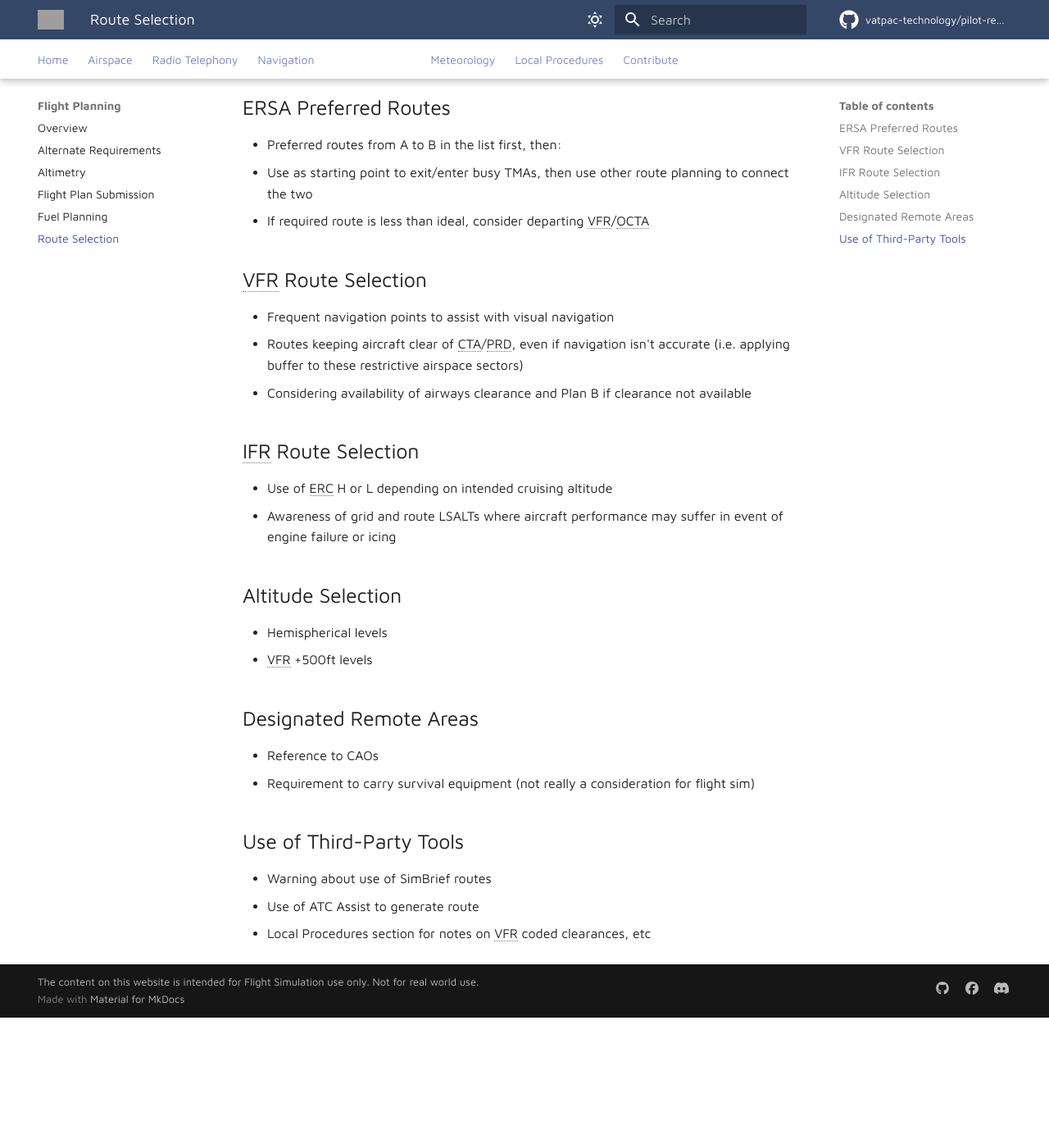
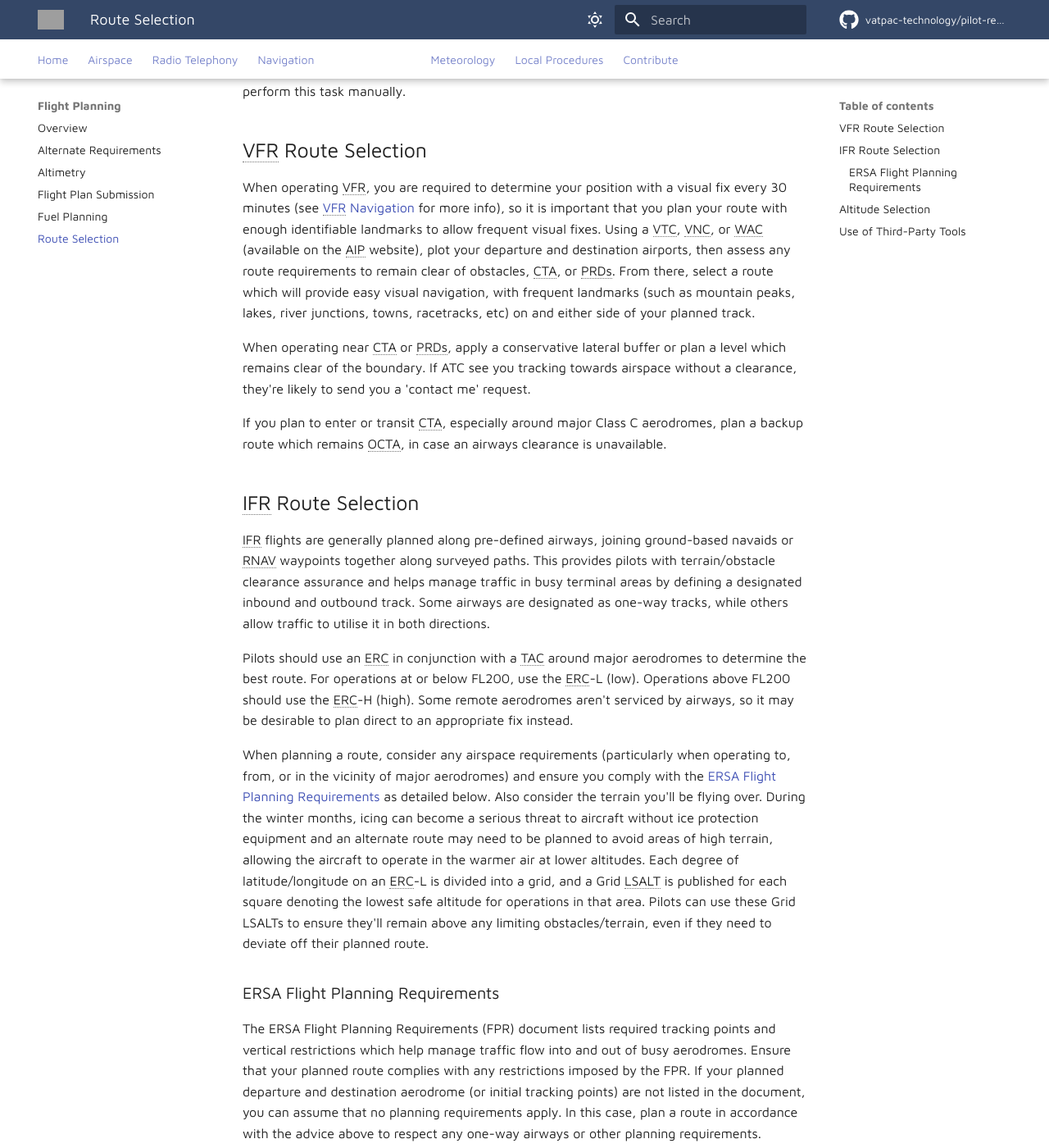
Before and after one commit to vatpac-technology/pilot-resources, an MkDocs documentation site: the page built from docs/flight-planning/routeselection.md, in a window 1280 px wide and 1400 px high, scrolled down 303 px. Shown: the whole window at 82% size. Built offline with MkDocs 1.6.1 and Material for MkDocs 9.7.7, drawn with Linux system fonts in a browser that asks for light colours; comment, search, counter and statistics services are not loaded; before the commit the page ends 1544 px from its top, so only the background shows below that; some of the changed text lies outside the part shown; grey boxes are pictures that could not be loaded.

Commit message:
Add route detail

```diff
--- a/docs/flight-planning/routeselection.md
+++ b/docs/flight-planning/routeselection.md
@@ -4,29 +4,37 @@
 
 --8<-- "includes/abbreviations.md"
 
-If you intend on remaining outside controlled airspace and away from busy areas & major obstacles, you can generally select the route of your choice. However, if you are planning to enter CTA or visit a major aerodrome, careful route selection will make it considerably easier for ATC to clear you as requested.
-
-## ERSA Preferred Routes
-- Preferred routes from A to B in the list first, then:
-- Use as starting point to exit/enter busy TMAs, then use other route planning to connect the two
-- If required route is less than ideal, consider departing VFR/OCTA
+If you intend on remaining outside controlled airspace and away from busy areas & major obstacles, you can generally select the route of your choice. However, if you are planning to enter CTA or visit a major aerodrome, careful route selection will make it considerably easier for ATC to clear you as requested. A number of [third-party tools](#use-of-third-party-tools) exist to help with route selection but each have shortcomings and limitations, so it's helpful to be aware of how to perform this task manually.
 
 ## VFR Route Selection
-- Frequent navigation points to assist with visual navigation
-- Routes keeping aircraft clear of CTA/PRD, even if navigation isn't accurate (i.e. applying buffer to these restrictive airspace sectors)
-- Considering availability of airways clearance and Plan B if clearance not available
+When operating VFR, you are required to determine your position with a visual fix every 30 minutes (see [VFR Navigation](../navigation/vfrnavigation.md#navigation-requirements) for more info), so it is important that you plan your route with enough identifiable landmarks to allow frequent visual fixes. Using a VTC, VNC, or WAC (available on the AIP website), plot your departure and destination airports, then assess any route requirements to remain clear of obstacles, CTA, or PRDs. From there, select a route which will provide easy visual navigation, with frequent landmarks (such as mountain peaks, lakes, river junctions, towns, racetracks, etc) on and either side of your planned track.
+
+When operating near CTA or PRDs, apply a conservative lateral buffer or plan a level which remains clear of the boundary. If ATC see you tracking towards airspace without a clearance, they're likely to send you a 'contact me' request.
+
+If you plan to enter or transit CTA, especially around major Class C aerodromes, plan a backup route which remains OCTA, in case an airways clearance is unavailable.
 
 ## IFR Route Selection
-- Use of ERC H or L depending on intended cruising altitude
-- Awareness of grid and route LSALTs where aircraft performance may suffer in event of engine failure or icing
+IFR flights are generally planned along pre-defined airways, joining ground-based navaids or RNAV waypoints together along surveyed paths. This provides pilots with terrain/obstacle clearance assurance and helps manage traffic in busy terminal areas by defining a designated inbound and outbound track. Some airways are designated as one-way tracks, while others allow traffic to utilise it in both directions.
+
+Pilots should use an ERC in conjunction with a TAC around major aerodromes to determine the best route. For operations at or below FL200, use the ERC-L (low). Operations above FL200 should use the ERC-H (high). Some remote aerodromes aren't serviced by airways, so it may be desirable to plan direct to an appropriate fix instead.
+
+When planning a route, consider any airspace requirements (particularly when operating to, from, or in the vicinity of major aerodromes) and ensure you comply with the [ERSA Flight Planning Requirements](#ersa-flight-planning-requirements) as detailed below. Also consider the terrain you'll be flying over. During the winter months, icing can become a serious threat to aircraft without ice protection equipment and an alternate route may need to be planned to avoid areas of high terrain, allowing the aircraft to operate in the warmer air at lower altitudes. Each degree of latitude/longitude on an ERC-L is divided into a grid, and a Grid LSALT is published for each square denoting the lowest safe altitude for operations in that area. Pilots can use these Grid LSALTs to ensure they'll remain above any limiting obstacles/terrain, even if they need to deviate off their planned route.
+
+### ERSA Flight Planning Requirements
+The ERSA Flight Planning Requirements (FPR) document lists required tracking points and vertical restrictions which help manage traffic flow into and out of busy aerodromes. Ensure that your planned route complies with any restrictions imposed by the FPR. If your planned departure and destination aerodrome (or initial tracking points) are not listed in the document, you can assume that no planning requirements apply. In this case, plan a route in accordance with the advice above to respect any one-way airways or other planning requirements.
+
+!!! tip
+    If the required route listed in the FPR is undesirable (e.g. it adds significant track miles) and the weather is suitable, consider departing VFR or remaining OCTA until you are outside the terminal area.
 
 ## Altitude Selection
 - Hemispherical levels
 - VFR +500ft levels
+- Safe altitude above terrain
 
-## Designated Remote Areas
-- Reference to CAOs
-- Requirement to carry survival equipment (not really a consideration for flight sim)
+<figure markdown>
+  ![Grid LSALTs (circled) over Flinders Island for each green grid square](img/gridlsalts.png){ width="700" }
+    <figcaption>Grid LSALTs (circled) over Flinders Island for each green grid square</figcaption>
+  </figure>
 
 ## Use of Third-Party Tools
 - Warning about use of SimBrief routes
```
Also changed, not shown: docs/flight-planning/img/gridlsalts.png (added).
